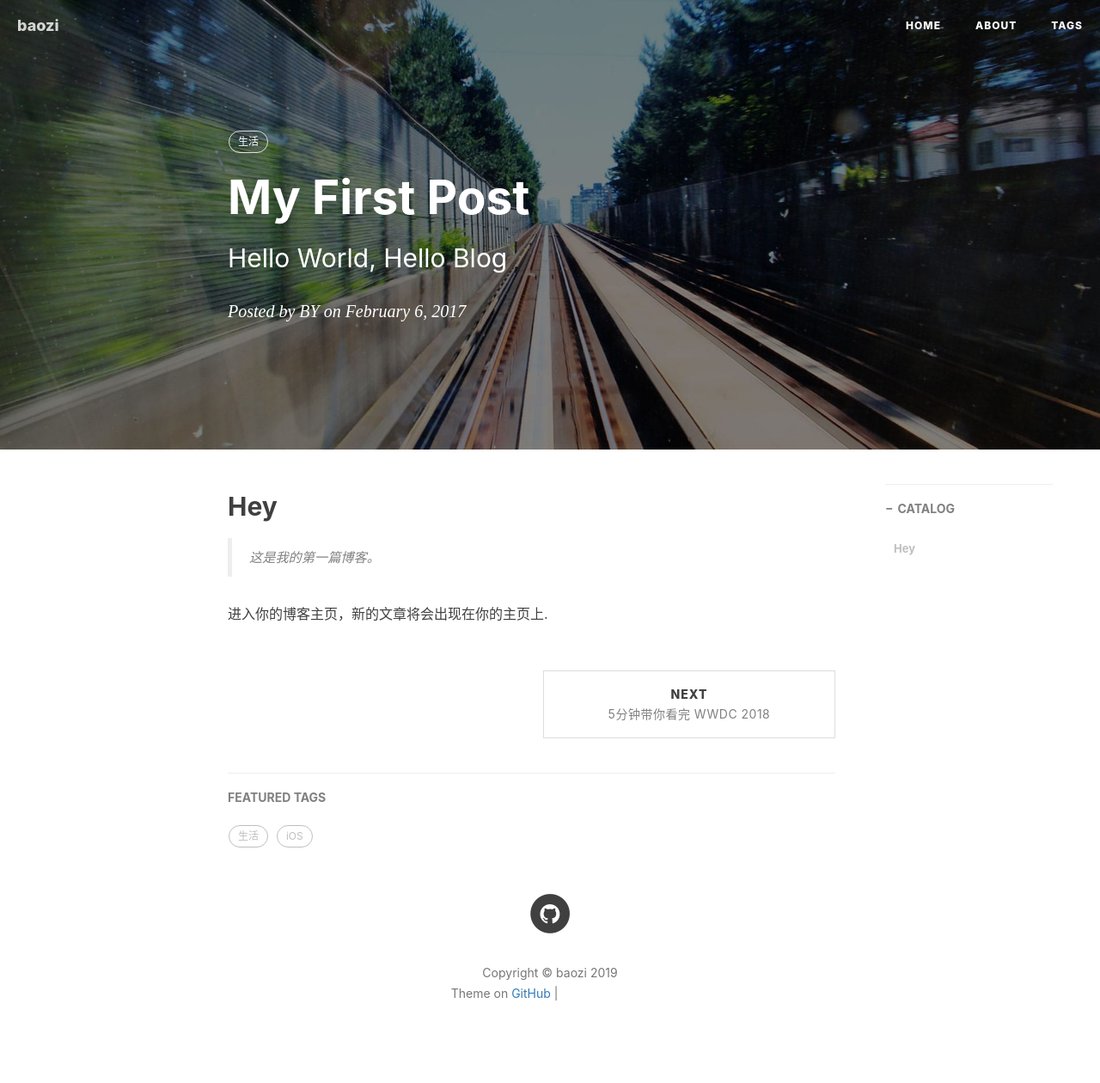
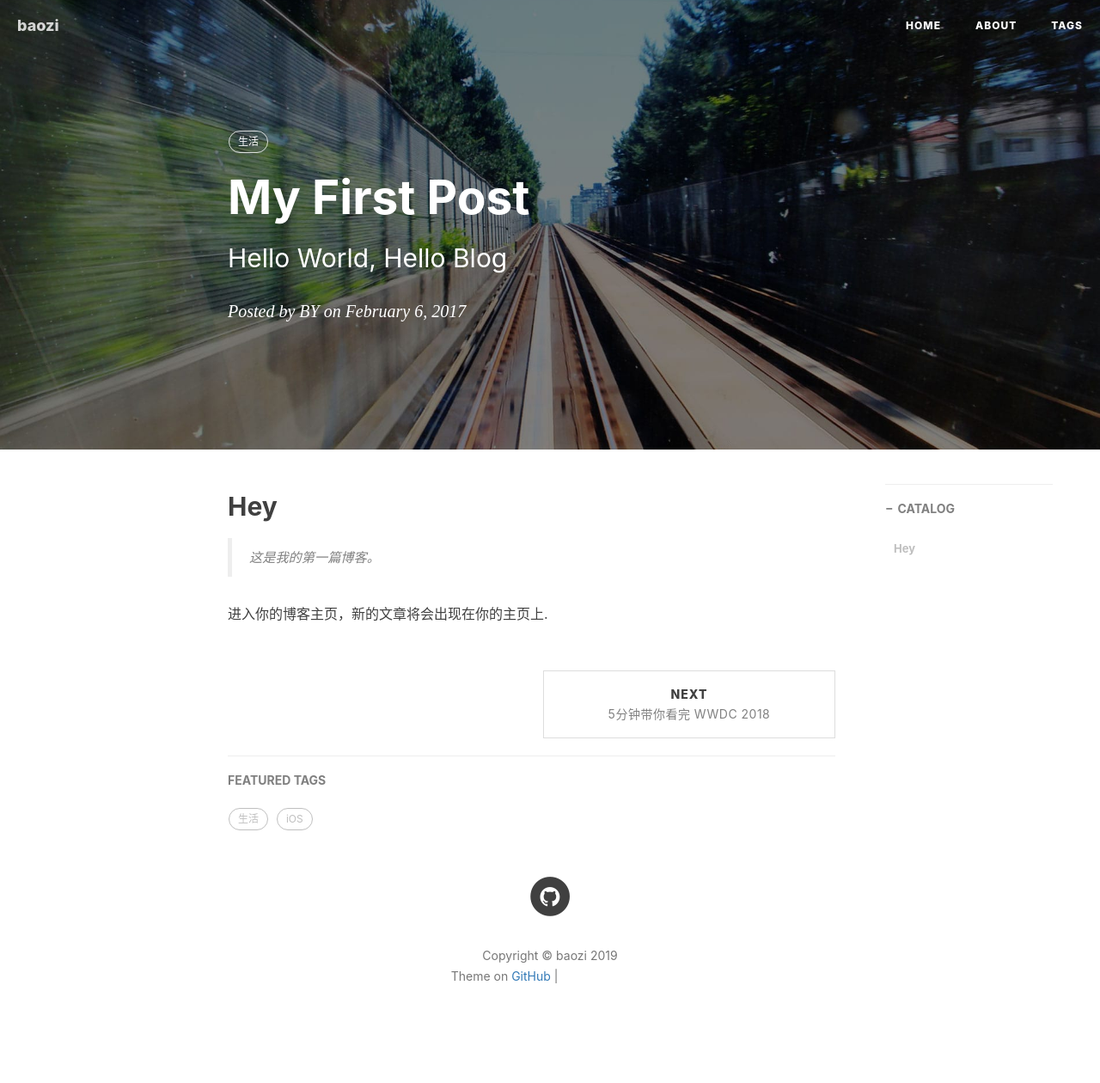
Before and after one commit to shibd/shibd.github.io, a Jekyll site: the page built from _posts/2019-08-13-NEW-BLOG.md, in a window 1280 px wide. Shown: the whole page at 86% size. Built offline with Jekyll 4.4.1, drawn with Linux system fonts in a browser that asks for light colours; nearby versions of some CDN libraries; comment, search, counter and statistics services are not loaded; grey boxes are pictures that could not be loaded.

Commit message:
fix: change config

```diff
--- a/_config.yml
+++ b/_config.yml
@@ -25,11 +25,12 @@
 permalink: pretty
 paginate: 10
 exclude: ["less","node_modules","Gruntfile.js","package.json","README.md"]
-anchorjs: true    # if you want to customize anchor. check out line:181 of `post.html`
+anchorjs: true                          # if you want to customize anchor. check out line:181 of `post.html`
 
 # Gems
 # from PR#40, to support local preview for Jekyll 3.0
-gems: [jekyll-paginate]
+plugins: [jekyll-paginate]
+
 
 
 # Markdown settings
@@ -39,12 +40,12 @@
 markdown: kramdown
 highlighter: rouge
 kramdown:
-  input: GFM                      # use Github Flavored Markdown !important
+  input: GFM                            # use Github Flavored Markdown !important
 
 
 # 评论系统
 # Disqus（https://disqus.com/）
-disqus_username: shibd
+# disqus_username: shibd
 
 # Gitalk
 gitalk:
@@ -54,7 +55,7 @@
   repo: shibd.github.io    #仓库名称
   owner: shibd    #github用户名
   admin: shibd
-  distractionFreeMode: true #是否启用类似FB的阴影遮罩
+#   distractionFreeMode: true #是否启用类似FB的阴影遮罩
 
 
 # 统计
--- a/_layouts/page.html
+++ b/_layouts/page.html
@@ -39,7 +39,7 @@
                     <h5><a href="{{'/tags/' | prepend: site.baseurl }}">FEATURED TAGS</a></h5>
                     <div class="tags">
         				{% for tag in site.tags %}
-                            {% if tag[1].size > {{site.featured-condition-size}} %}
+                            {% if tag[1].size > site.featured-condition-size %}
                 				<a href="{{ site.baseurl }}/tags/#{{ tag[0] }}" title="{{ tag[0] }}" rel="{{ tag[1].size }}">
                                     {{ tag[0] }}
                                 </a>
@@ -88,7 +88,7 @@
                     <h5><a href="{{'/tags/' | prepend: site.baseurl }}">FEATURED TAGS</a></h5>
                     <div class="tags">
                         {% for tag in site.tags %}
-                            {% if tag[1].size > {{site.featured-condition-size}} %}
+                            {% if tag[1].size > site.featured-condition-size %}
                                 <a href="{{ site.baseurl }}/tags/#{{ tag[0] }}" title="{{ tag[0] }}" rel="{{ tag[1].size }}">
                                     {{ tag[0] }}
                                 </a>
--- a/_layouts/post.html
+++ b/_layouts/post.html
@@ -146,7 +146,7 @@
                     <h5><a href="/tags/">FEATURED TAGS</a></h5>
                     <div class="tags">
         				{% for tag in site.tags %}
-                            {% if tag[1].size > {{site.featured-condition-size}} %}
+                            {% if tag[1].size > site.featured-condition-size %}
                 				<a href="/tags/#{{ tag[0] }}" title="{{ tag[0] }}" rel="{{ tag[1].size }}">
                                     {{ tag[0] }}
                                 </a>
```
